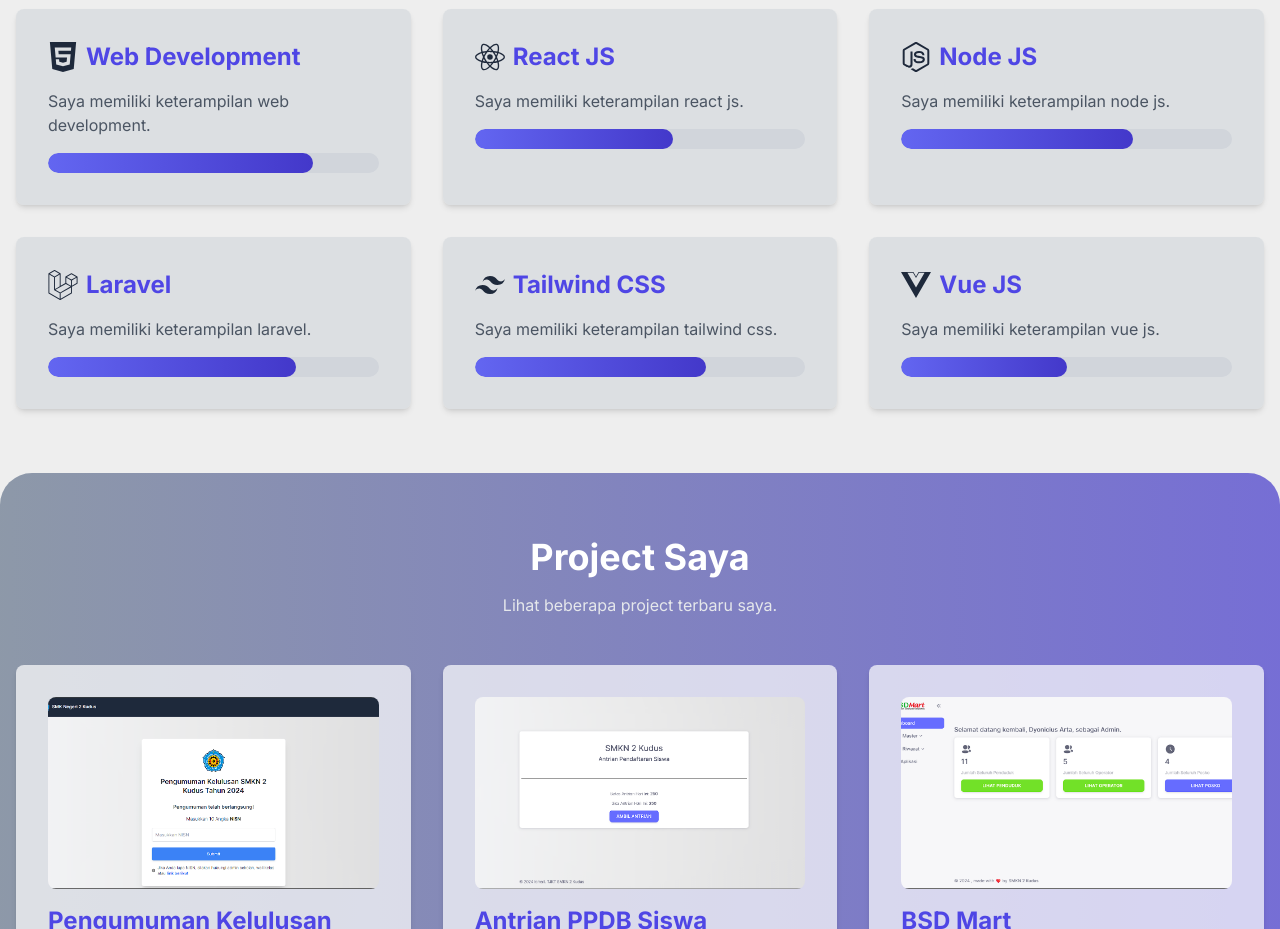
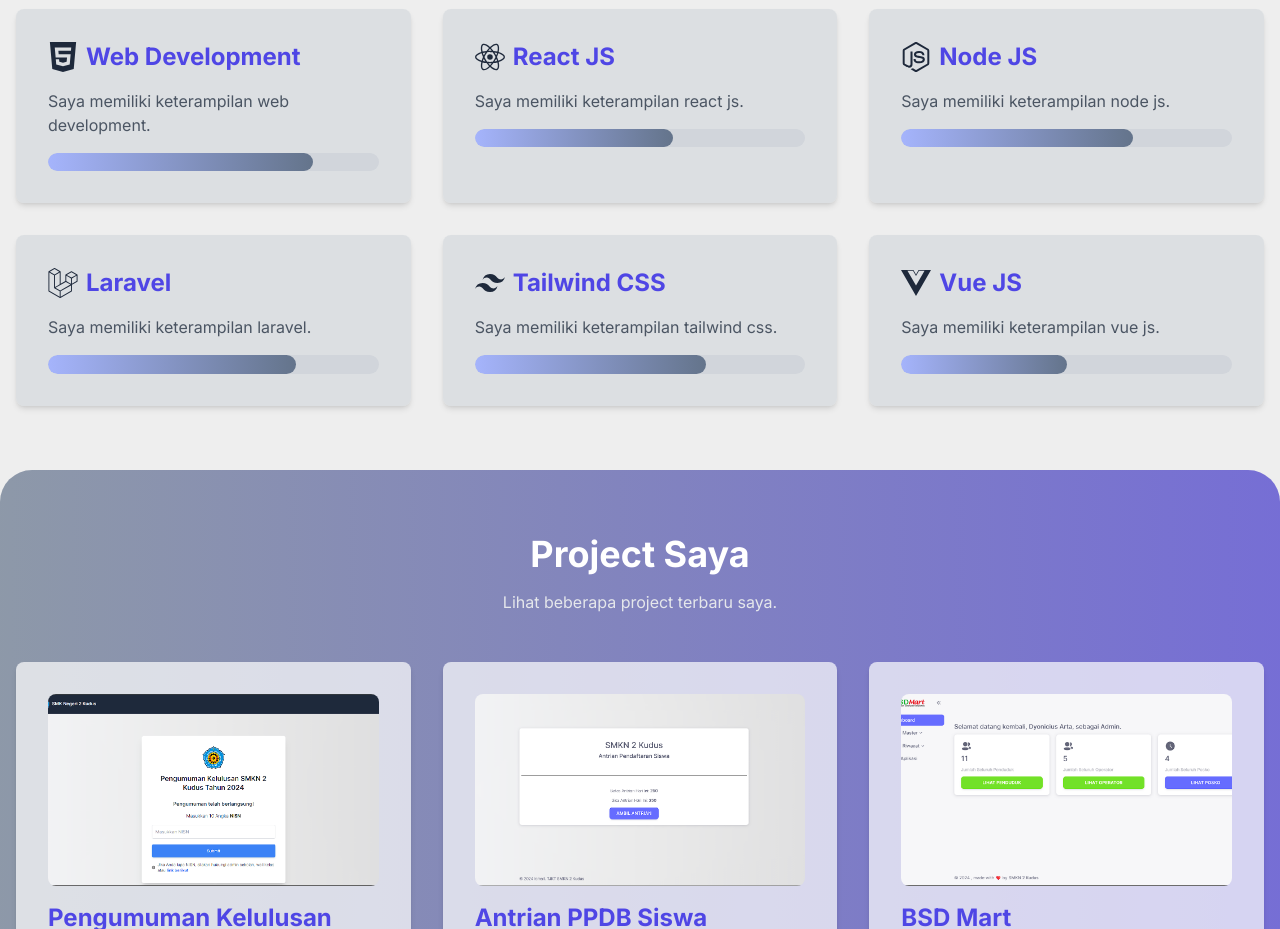
Before and after one commit to KaivanKeren/portfolio, a Next.js app: page / in a window 1280 px wide. Shown: the part 3660-4589 px from the top of the page. Built offline with nearby package versions, Linux system fonts and the light colour scheme.

Commit message:
perubahan

```diff
--- a/src/components/Skills.tsx
+++ b/src/components/Skills.tsx
@@ -95,15 +95,15 @@ const Skills = () => {
                 <p className="text-gray-600 dark:text-gray-200">
                   {`Saya memiliki keterampilan ${skill.skill.toLowerCase()}.`}
                 </p>
-                <div className="bg-gray-300 rounded-full h-5 mt-4 relative overflow-hidden">
+                <div className="bg-gray-300 rounded-full h-[1.15rem] mt-4 relative overflow-hidden">
                   <div
-                    className="bg-gradient-to-r from-indigo-500 to-indigo-700 h-full rounded-full"
+                    className="bg-gradient-to-r from-indigo-300 to-slate-500 dark:from-indigo-500 dark:to-slate-700 h-full rounded-full"
                     style={{
                       width: skill.level,
                       transition: "width 1s ease-in-out",
                     }}
                   ></div>
-                  <span className="absolute right-0 top-0 text-sm text-white px-2 bg-indigo-600 rounded opacity-0 group-hover:opacity-100 group-hover:scale-110 group-hover:bg-indigo-500 transition-all duration-300">
+                  <span className="absolute right-0 top-0 text-sm text-white px-2 dark:bg-slate-600 bg-indigo-500 rounded opacity-0 group-hover:opacity-100 group-hover:scale-110 group-hover:dark:bg-slate-600 group-hover:bg--600 transition-all duration-300">
                     {skill.level}
                   </span>
                 </div>
```
